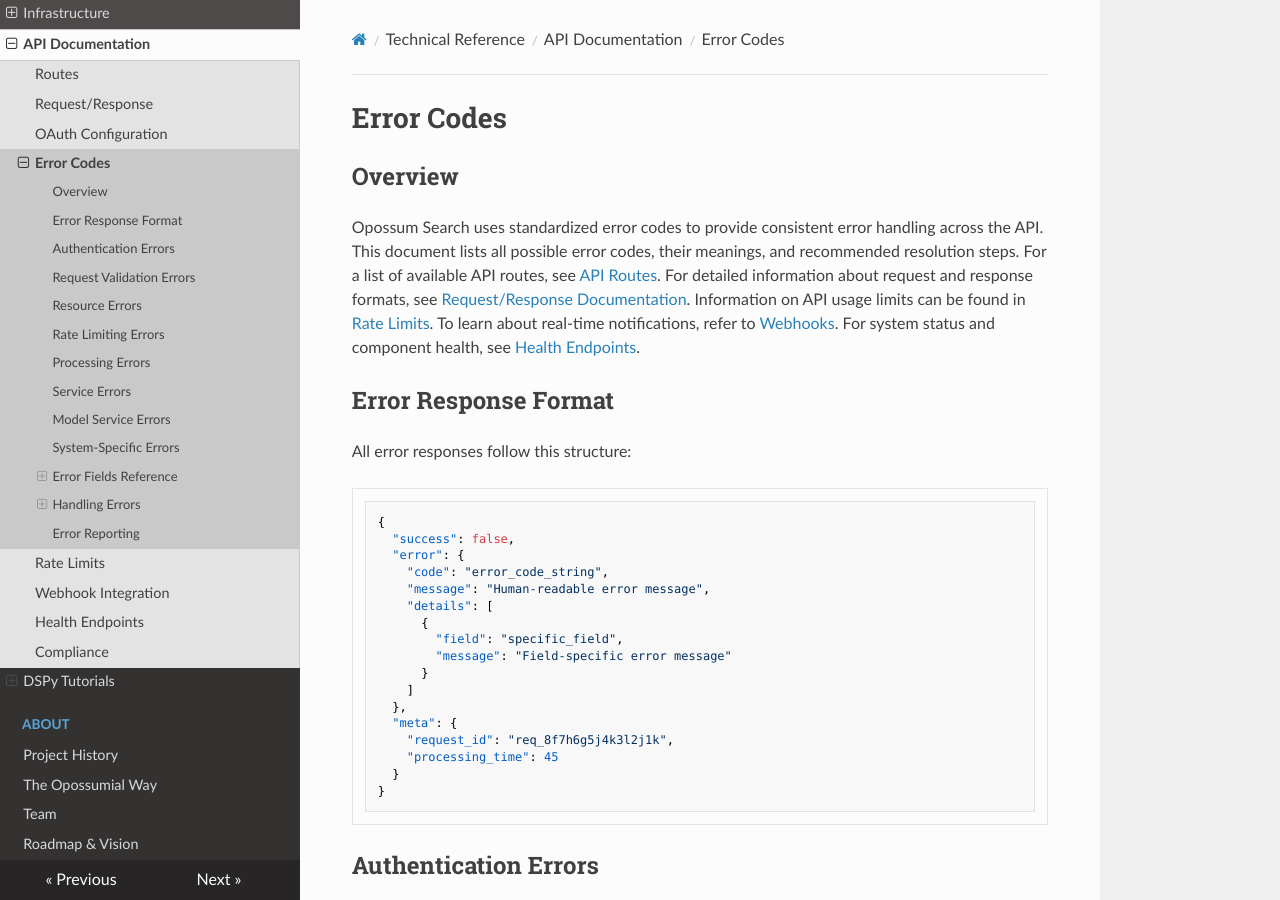
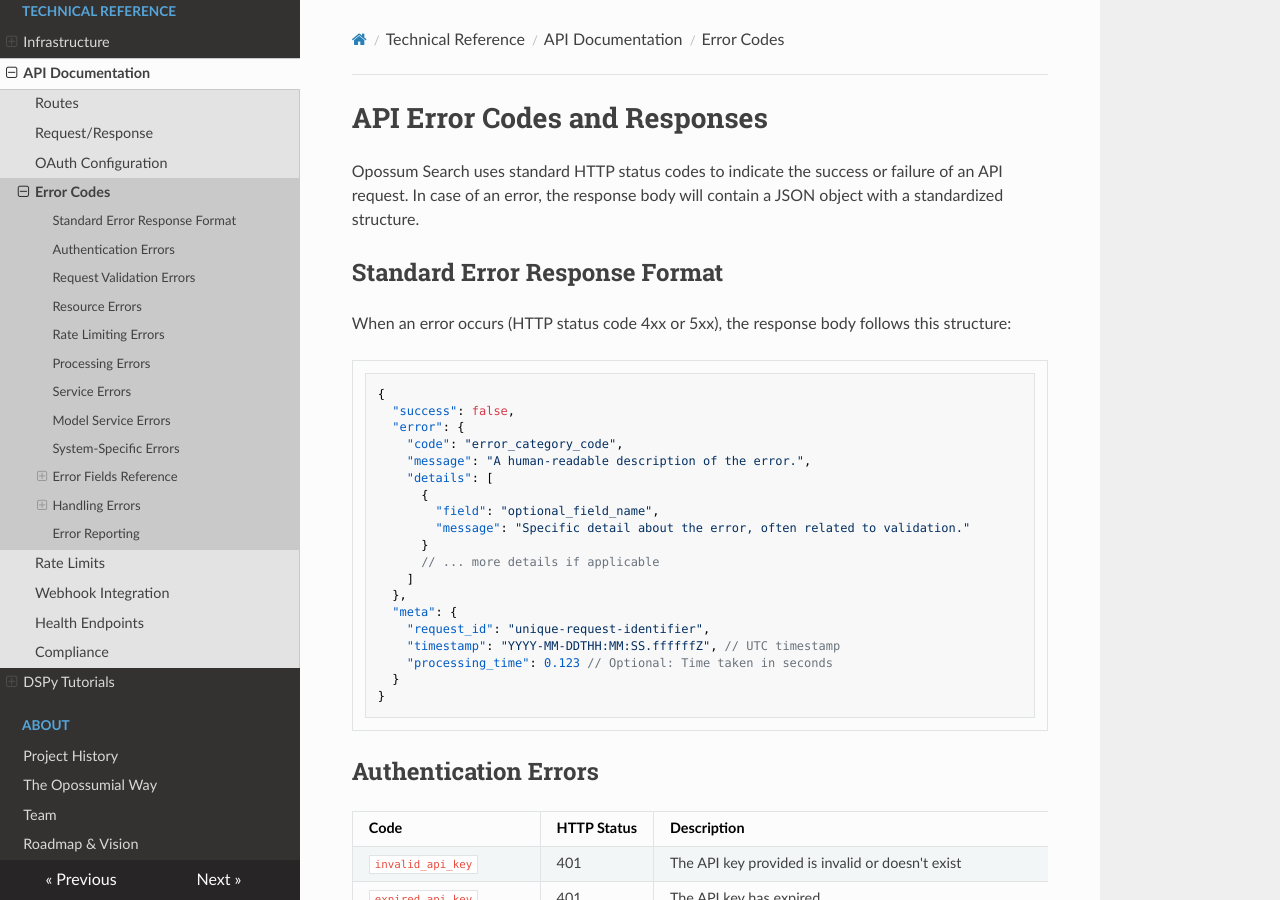
Before and after one commit to bilalobe/Opossum, an MkDocs documentation site: the page built from docs/api/error-codes.md, in a window 1280 px wide and 900 px high. Built offline with MkDocs 1.6.1, drawn with Linux system fonts in a browser that asks for light colours; nearby versions of some CDN libraries.

Commit message:
feat: Revise API error codes documentation for clarity and consistency in response format

````diff
--- a/docs/api/error-codes.md
+++ b/docs/api/error-codes.md
@@ -1,34 +1,29 @@
-# Error Codes
+# API Error Codes and Responses
 
-## Overview
+Opossum Search uses standard HTTP status codes to indicate the success or failure of an API request. In case of an error, the response body will contain a JSON object with a standardized structure.
 
-Opossum Search uses standardized error codes to provide consistent error handling across the API. This document lists
-all possible error codes, their meanings, and recommended resolution steps. For a list of available API routes,
-see [API Routes](routes.md). For detailed information about request and response formats,
-see [Request/Response Documentation](request-response.md). Information on API usage limits can be found
-in [Rate Limits](rate-limits.md). To learn about real-time notifications, refer to [Webhooks](webhooks.md). For system
-status and component health, see [Health Endpoints](health-endpoints.md).
+## Standard Error Response Format
 
-## Error Response Format
-
-All error responses follow this structure:
+When an error occurs (HTTP status code 4xx or 5xx), the response body follows this structure:
 
 ```json
 {
   "success": false,
   "error": {
-    "code": "error_code_string",
-    "message": "Human-readable error message",
+    "code": "error_category_code",
+    "message": "A human-readable description of the error.",
     "details": [
       {
-        "field": "specific_field",
-        "message": "Field-specific error message"
+        "field": "optional_field_name",
+        "message": "Specific detail about the error, often related to validation."
       }
+      // ... more details if applicable
     ]
   },
   "meta": {
-    "request_id": "req_8f7h6g5j4k3l2j1k",
-    "processing_time": 45
+    "request_id": "unique-request-identifier",
+    "timestamp": "YYYY-MM-DDTHH:MM:SS.ffffffZ", // UTC timestamp
+    "processing_time": 0.123 // Optional: Time taken in seconds
   }
 }
 ```
````
